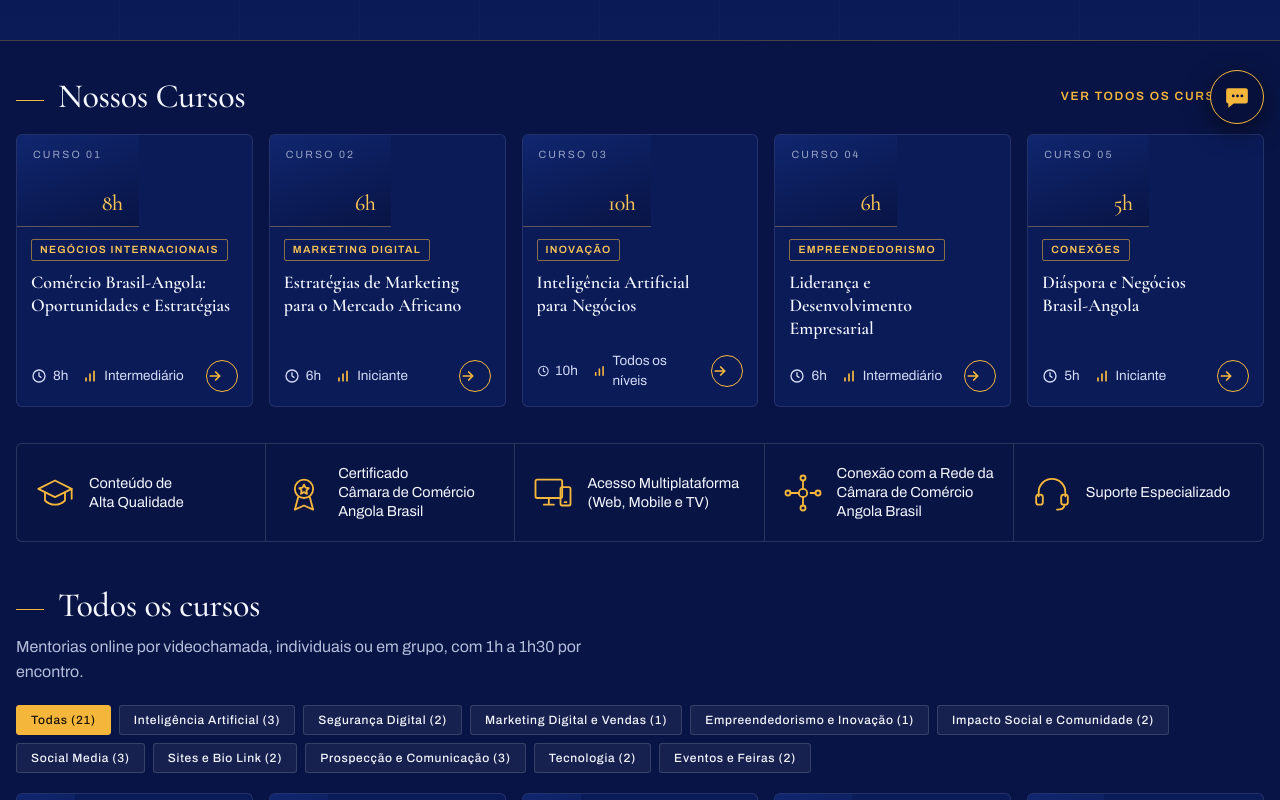
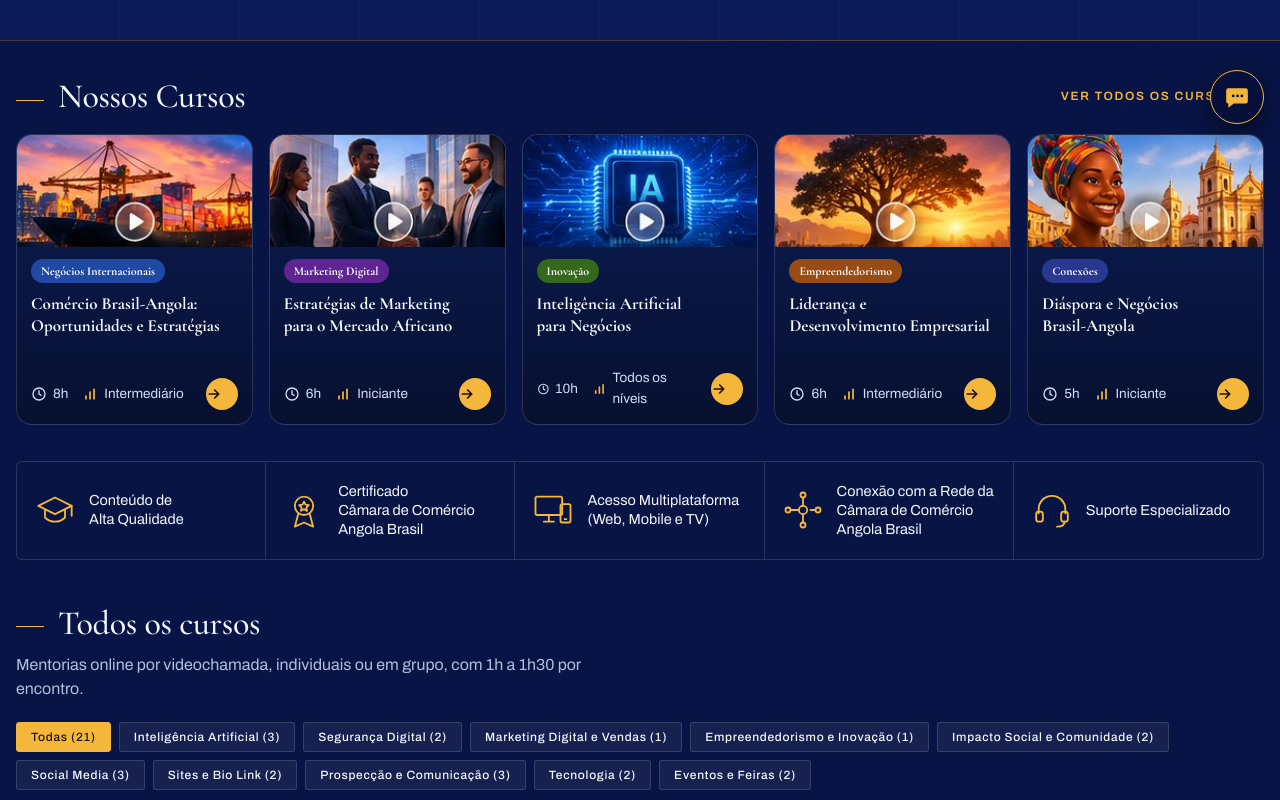
Before and after one commit to AngolaBrasil/ccab-ecossistema, a plain HTML site: page academia/index.html in a window 1280 px wide. Shown: the part 660-1460 px from the top of the page. Drawn offline with nearby package versions, Linux system fonts and the light colour scheme.

Commit message:
Academia: cartões de cursos voltam ao visual anterior
Co-Authored-By: Claude Opus 5.5 <noreply@anthropic.com>
Claude-Session: https://claude.ai/code/session_01AYGoUqsLTVEej2s1AkZMRs

```diff
--- a/academia/index.html
+++ b/academia/index.html
@@ -313,25 +313,10 @@ section[id]{scroll-margin-top:108px}
 .sec-head h2{font-weight:500!important;font-size:clamp(26px,2.8vw,34px)!important;border-left:0!important;padding-left:0!important}
 .sec-head h2::before{content:"";display:inline-block;width:28px;height:1px;background:var(--gold);vertical-align:middle;margin-right:14px}
 .sec-head .more{font:600 12px var(--font-body)!important;letter-spacing:.14em;text-transform:uppercase;color:var(--gold)!important}
-.card{border-radius:6px!important;background:#0B1B58!important;border-color:rgba(255,255,255,.1)!important}
-.card:hover{transform:translateY(-2px)!important;box-shadow:0 14px 30px -18px rgba(0,0,0,.8)!important}
-.card .art,.tile,.event .art,.sheet-hero{background:linear-gradient(160deg,#10266F,#081445)!important;border-bottom:1px solid rgba(245,183,59,.35)}
-.card .art{height:92px!important;justify-content:space-between;align-items:flex-end}
-.card .art b{font:500 26px/1 var(--font-display)!important;color:var(--gold-2)}
-.card .art i{font-style:normal;font-size:10.5px;letter-spacing:.2em;text-transform:uppercase;color:#97A3C6;align-self:flex-start}
-.card--feat .art b{font-size:22px!important}
-.card .ttl{font-weight:600!important;font-size:18px!important}
-.card .go{background:transparent!important;border:1px solid var(--gold);color:var(--gold)!important}
-.tag{background:none!important;background-image:none!important;border:1px solid rgba(245,183,59,.55);color:var(--gold-2)!important;font:600 10.5px/1 var(--font-body)!important;letter-spacing:.12em;text-transform:uppercase;border-radius:2px!important;padding:5px 8px!important}
-.tile{border-radius:6px!important;border-color:rgba(245,183,59,.25)!important}
-.tile b{font-weight:500!important;color:var(--gold-2)}
-.event{border-radius:6px!important;border-color:rgba(245,183,59,.35)!important}
-.event .art{font-weight:500!important;color:var(--gold-2);border-bottom:0;border-right:1px solid rgba(245,183,59,.35)}
 .event h3,.faq summary{font-weight:600!important}
 .chip{font:500 12px/1 var(--font-body)!important;letter-spacing:.06em;border-radius:3px!important}
 .perks,.stat,.faq details,.sheet{border-radius:6px!important}
 .stat b{font-weight:500!important}
-.sheet-hero--plain{height:70px;padding:0!important}
 .globe{background:linear-gradient(180deg,var(--bg),#081445)!important;border-top:1px solid rgba(245,183,59,.2);padding-top:48px!important}
 .globe::after{display:none}
 .together span{font-family:var(--font-body)!important;font-weight:600!important;font-size:11px!important}
@@ -477,7 +462,7 @@ section[id]{scroll-margin-top:108px}
 
 <script>
 (function(){
-  var IMGS = {"hero": "", "c1": "", "c2": "", "c3": "", "c4": "", "c5": "", "globe": "", "ccab": "/assets/46325cc1311826.png", "ccabfull": "/assets/46325cc1311826.png", "afro": "/assets/1fa8038cfbbc79.png"};
+  var IMGS = {"hero": "", "c1": "/assets/f7c9faeffc1fba.jpg", "c2": "/assets/e0c2009f91ed6f.jpg", "c3": "/assets/f1e539b80cfb64.jpg", "c4": "/assets/1fa0478b1f55bd.jpg", "c5": "/assets/25262b23d1fe36.jpg", "globe": "", "ccab": "/assets/46325cc1311826.png", "ccabfull": "/assets/46325cc1311826.png", "afro": "/assets/1fa8038cfbbc79.png"};
   var EMAIL = "agencia@angolabrasil.org.br";
 
   /* imagens extraídas do mockup */
@@ -578,9 +563,9 @@ section[id]{scroll-margin-top:108px}
   var ICON_BARS  = '<svg width="16" height="16" viewBox="0 0 24 24" fill="none" stroke="#f5b73b" stroke-width="2.6" stroke-linecap="round" aria-hidden="true"><path d="M6 19v-4M12 19V9M18 19V5"/></svg>';
   var ICON_ARROW = '<svg width="16" height="16" viewBox="0 0 24 24" fill="none" stroke="currentColor" stroke-width="2.6" stroke-linecap="round" stroke-linejoin="round" aria-hidden="true"><path d="M5 12h14m-6-6 6 6-6 6"/></svg>';
 
-  function featuredCard(c,i){
-    return '<button type="button" class="card card--feat" data-open="'+c.id+'">'+
-      '<span class="art"><i>Curso '+('0'+((i||0)+1)).slice(-2)+'</i><b>'+esc(c.hours)+'</b></span>'+
+  function featuredCard(c){
+    return '<button type="button" class="card" data-open="'+c.id+'">'+
+      '<img class="pic" src="'+IMGS[c.img]+'" alt="">'+
       '<span class="body"><span class="tag" style="--tg:'+c.color+'">'+esc(c.tag)+'</span>'+
       '<span class="ttl">'+esc(c.title)+'</span>'+
       '<span class="meta"><span>'+ICON_CLOCK+esc(c.hours)+'</span><span>'+ICON_BARS+esc(c.level)+'</span><span class="go">'+ICON_ARROW+'</span></span></span>'+
@@ -661,7 +646,7 @@ section[id]{scroll-margin-top:108px}
     var f = FEATURED.filter(function(x){return x.id===id;})[0];
     if(f){
       showSheet(CLOSE+
-        '<div class="sheet-hero sheet-hero--plain"></div>'+
+        '<div class="sheet-hero photo"><img src="'+IMGS[f.img]+'" alt=""></div>'+
         '<div class="sheet-title"><span class="kicker">'+esc(f.tag)+'</span><h2 id="sheet-title">'+esc(f.title)+'</h2></div>'+
         '<div class="sheet-body"><p>'+esc(f.summary)+'</p>'+
         '<ul class="facts"><li><small>Formato</small>Mentoria online por videochamada</li><li><small>Carga horária</small>'+esc(f.hours)+'</li><li><small>Nível</small>'+esc(f.level)+'</li><li><small>Horários</small>Adaptados ao fuso de Angola e do Brasil</li></ul>'+
```
Also changed, not shown: assets/1fa0478b1f55bd.jpg (added), assets/25262b23d1fe36.jpg (added), assets/e0c2009f91ed6f.jpg (added), assets/f1e539b80cfb64.jpg (added), assets/f7c9faeffc1fba.jpg (added).
